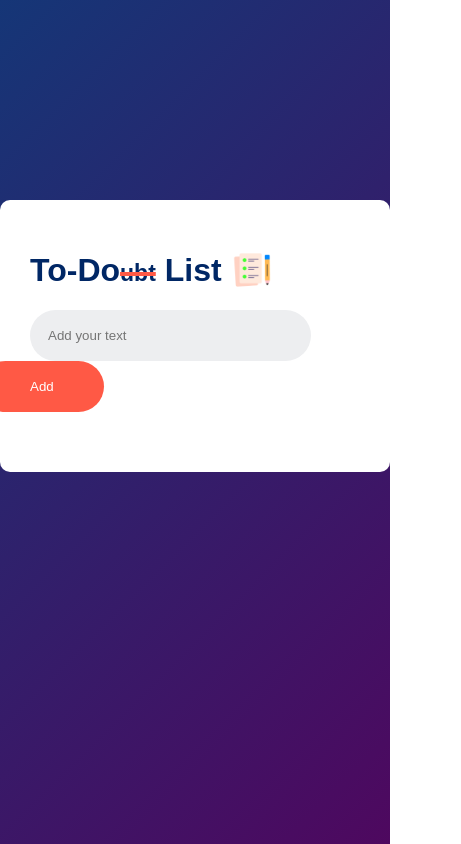
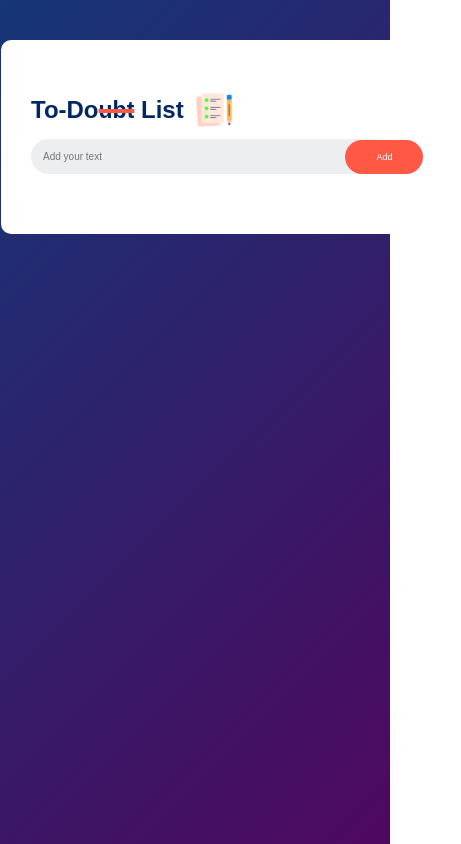
Before and after one commit to hakanakyuzz/ToDo, a plain HTML site: page index.html in a window 390 px wide. Shown: the whole page, 461 px wide, since content can reach past the window. Drawn offline with Linux system fonts and the light colour scheme.

Commit message:
added @media

```diff
--- a/index.html
+++ b/index.html
@@ -3,7 +3,7 @@
 <head>
     <meta charset="UTF-8">
     <meta name="viewport"
-          content="width=device-width, user-scalable=no, initial-scale=1.0, maximum-scale=1.0, minimum-scale=1.0">
+          content="width=device-width, user-scalable=no, initial-scale=0.5">
     <meta http-equiv="X-UA-Compatible" content="ie=edge">
     <title>To-Do_me</title>
     <link rel="stylesheet" href="style.css">
--- a/style.css
+++ b/style.css
@@ -5,12 +5,9 @@
     font-family: sans-serif;
 }
 .container{
-    min-height: 100vh;
-    display: flex;
-    justify-content: center;
-    align-items: start;
-    padding-top: 200px;
+    height: 100vh;
     background: linear-gradient(135deg, #153677, #4e085f);
+    padding: 1px;
 }
 .app{
     display: flex;
@@ -19,7 +16,7 @@
     background: #fff;
     border-radius: 10px;
     padding: 30px;
-    margin-bottom: 200px;
+    margin: 10% auto 0;
 }
 .header{
     display: flex;
@@ -104,3 +101,23 @@ span{
 span:hover{
     background: #edeef0;
 }
+@media (max-width: 600px) {
+    .app {
+        width: 460px;
+    }
+    h1{
+        font-size: 24px;
+    }
+    .header{
+        margin-bottom: 9px;
+    }
+    .main button{
+        padding: 12px 31px;
+        font-size: 9px;
+    }
+    .main input{
+        width: 90%;
+        padding: 12px;
+        font-size: 10px;
+    }
+}
```
